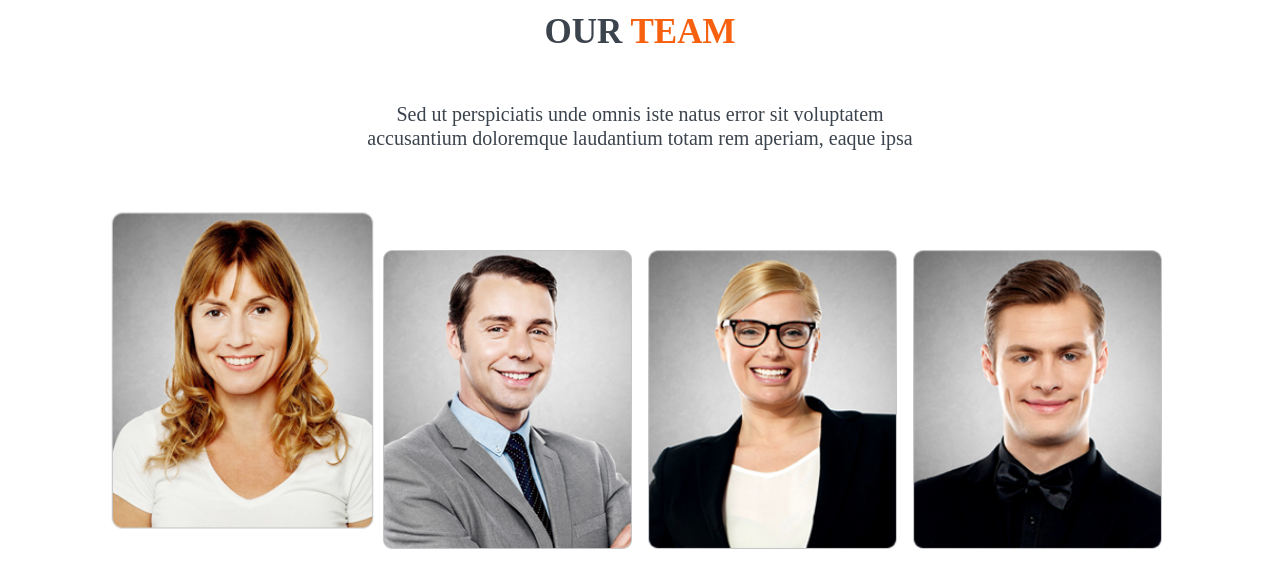
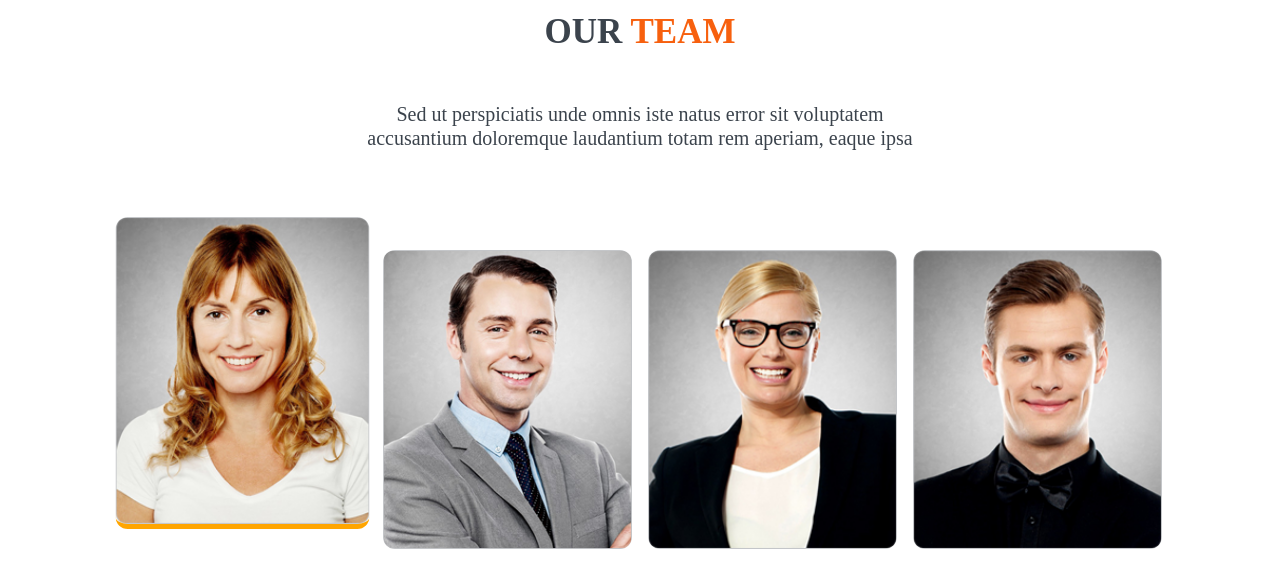
Before and after one commit to duruliu72/tanatos, a plain HTML site: page index.html in a window 1280 px wide. In both pictures the pointer is over the picture 242 px from the left and 3119 px from the top of the page. Shown: the part 2719-3295 px from the top of the page. Drawn offline with nearby package versions, Linux system fonts and the light colour scheme.

Commit message:
Tanatos 2 Change in 24-8-2017

```diff
--- a/css/style.css
+++ b/css/style.css
@@ -368,7 +368,6 @@ a.hbtn {
     background-repeat: no-repeat;
     background-size: 100% 100%;
     background-attachment: fixed;
-
 }
 
 .subscriber_bg {
@@ -760,10 +759,12 @@ a.next:hover {
     width: 100%;
     vertical-align: middle;
     transition: all 1s ease;
+    border-radius: 12px;
 }
 
 .team_member_img img:hover {
-    transform: translateY(-30px) scale(1.05);
+    transform: translateY(-30px) scale(1.02);
+    border-bottom: 5px solid orange;
 }
 
 .team_member_img img:hover h2.m_name {
```
